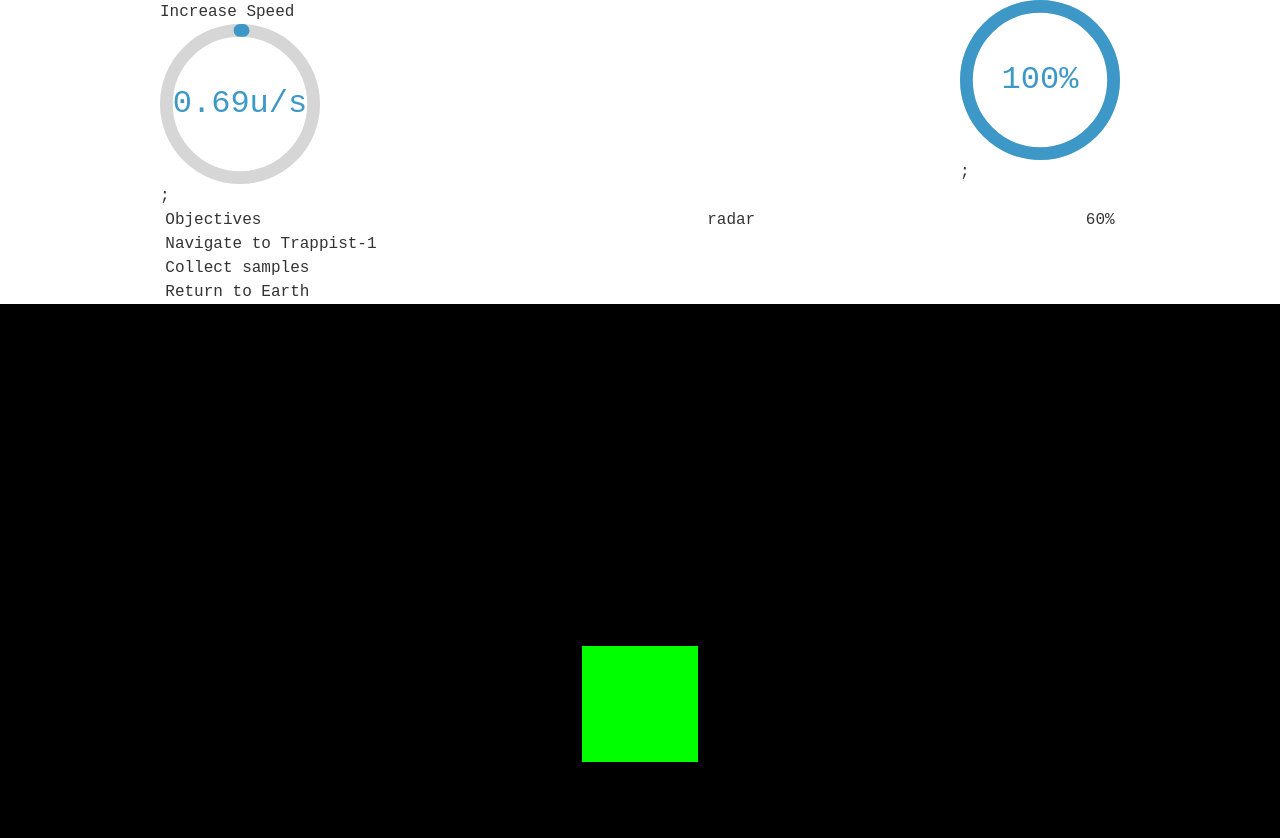
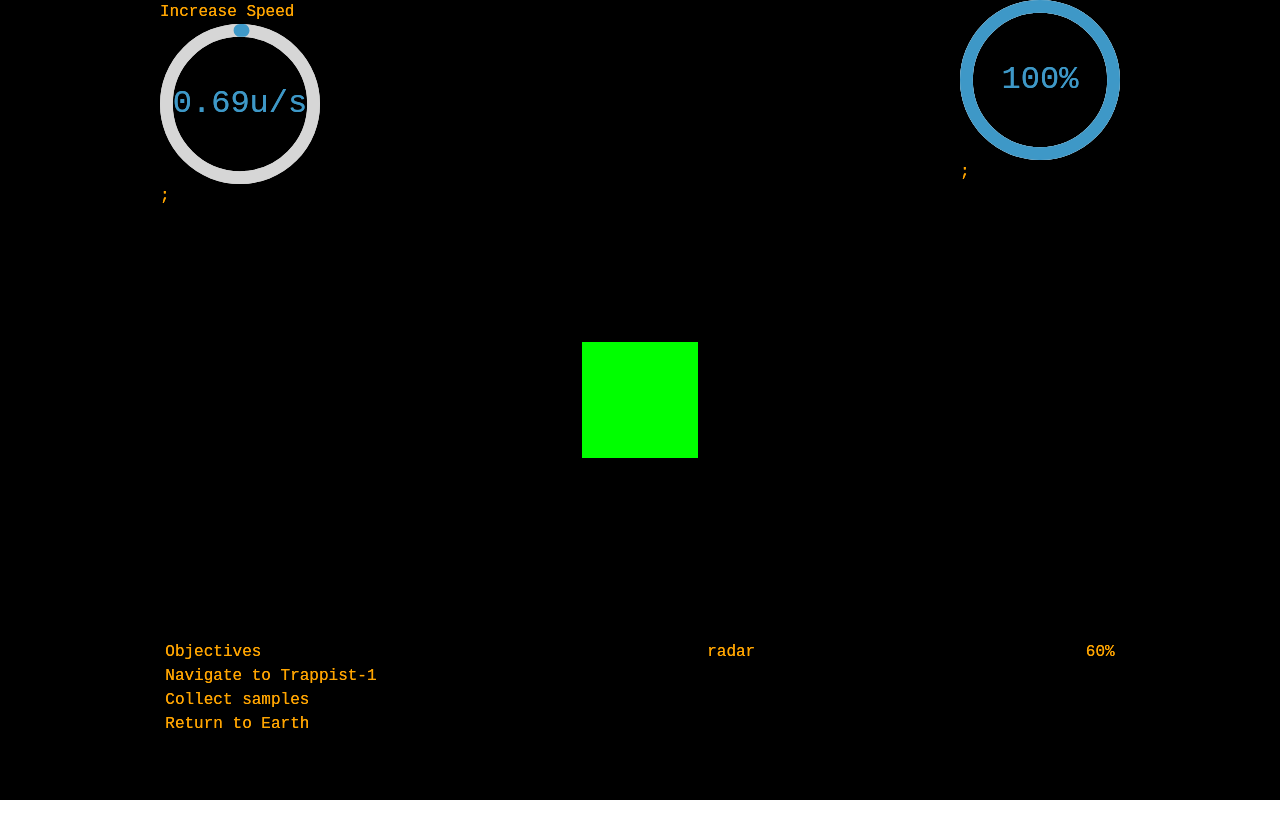
Before and after one commit to bramtechs/Starship58Adventure, a React (Vite) app: page / in a window 1280 px wide. Shown: the top 838 px of the page. After the commit the page ends 800 px from the top, so only its background shows below. Built offline with nearby package versions, Linux system fonts and the light colour scheme.

Commit message:
integrate gui

```diff
--- a/src/Game.tsx
+++ b/src/Game.tsx
@@ -4,6 +4,7 @@ import * as THREE from 'three';
 import Asteroid1 from './assets/images/asteroid_1.webp';
 import { randomBetween } from "./utils/helpers";
 import { DEG2RAD, RAD2DEG } from "three/src/math/MathUtils.js";
+import { UI } from "./UI";
 
 interface Game {
     player: Player;
@@ -162,5 +163,10 @@ export const Game: React.FC = () => {
 
     })
 
-    return (<canvas ref={canvas} />)
+    return (
+        <>
+            <canvas ref={canvas} />
+            <UI />
+        </>
+    )
 }
--- a/src/UI.tsx
+++ b/src/UI.tsx
@@ -1,4 +1,4 @@
-import {FC} from 'react';
+import { FC } from 'react';
 import { TopBar } from './components/UI/TopBar';
 import { BottomBar } from './components/UI/BottomBar';
 import { Content } from './components/UI/Content';
@@ -7,7 +7,16 @@ export const UI: FC = () => {
     const speedShip = 69;
 
     return (
-        <div>
+        <div style={
+            {
+                position: "absolute",
+                top: 0,
+                left: 0,
+                width: "100vw",
+                height: "100vh",
+                color: "orange"
+            }
+        }>
             <TopBar speedShip={speedShip} />
             <Content />
             <BottomBar />
--- a/src/index.css
+++ b/src/index.css
@@ -9,6 +9,8 @@ body {
   -webkit-font-smoothing: antialiased;
   -moz-osx-font-smoothing: grayscale;
   color: #333;
+
+  overflow: hidden;
 }
 
 code {
```
Also changed, not shown: src/components/UI/TopBar.tsx (+4 -4 lines).
